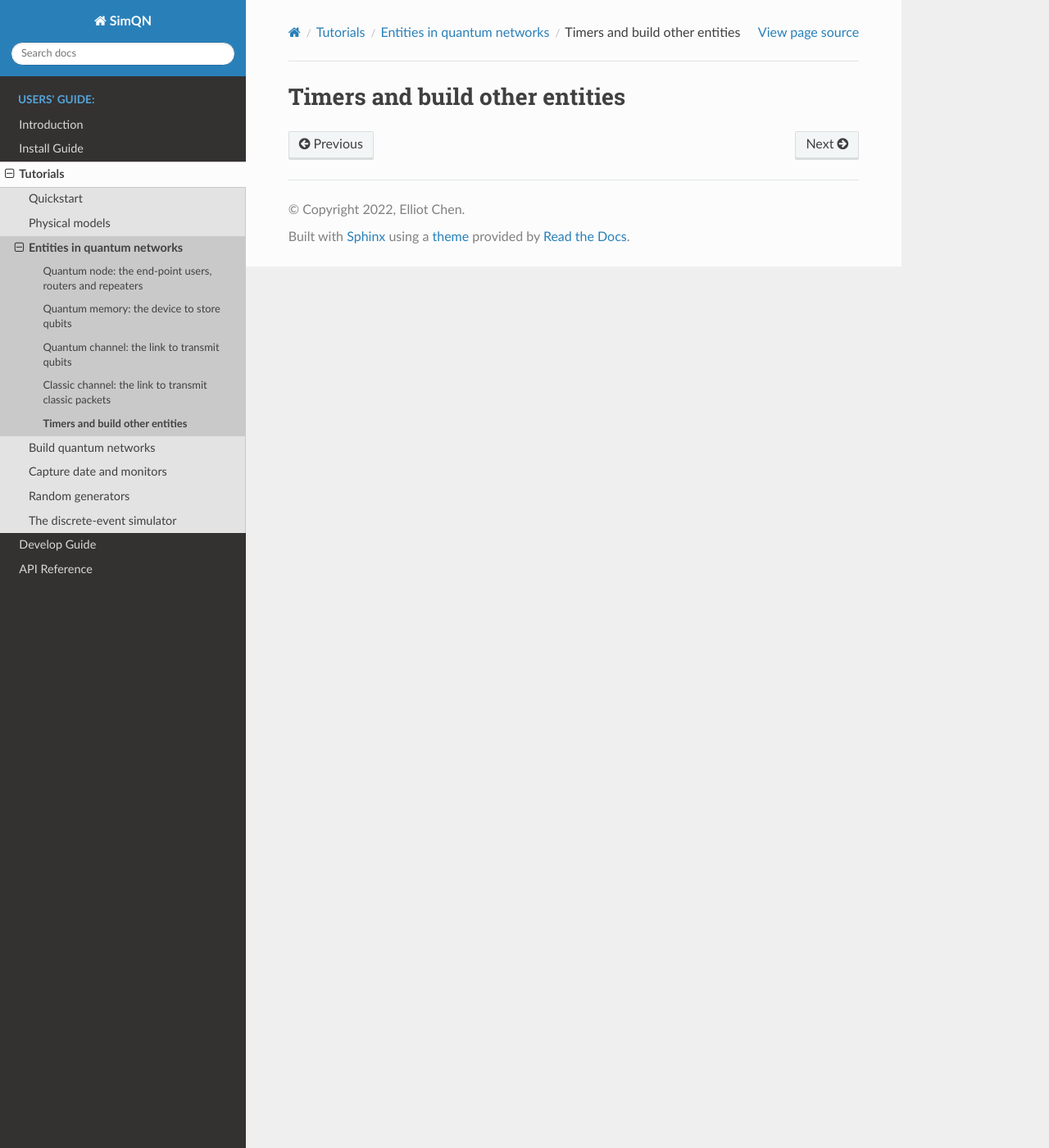
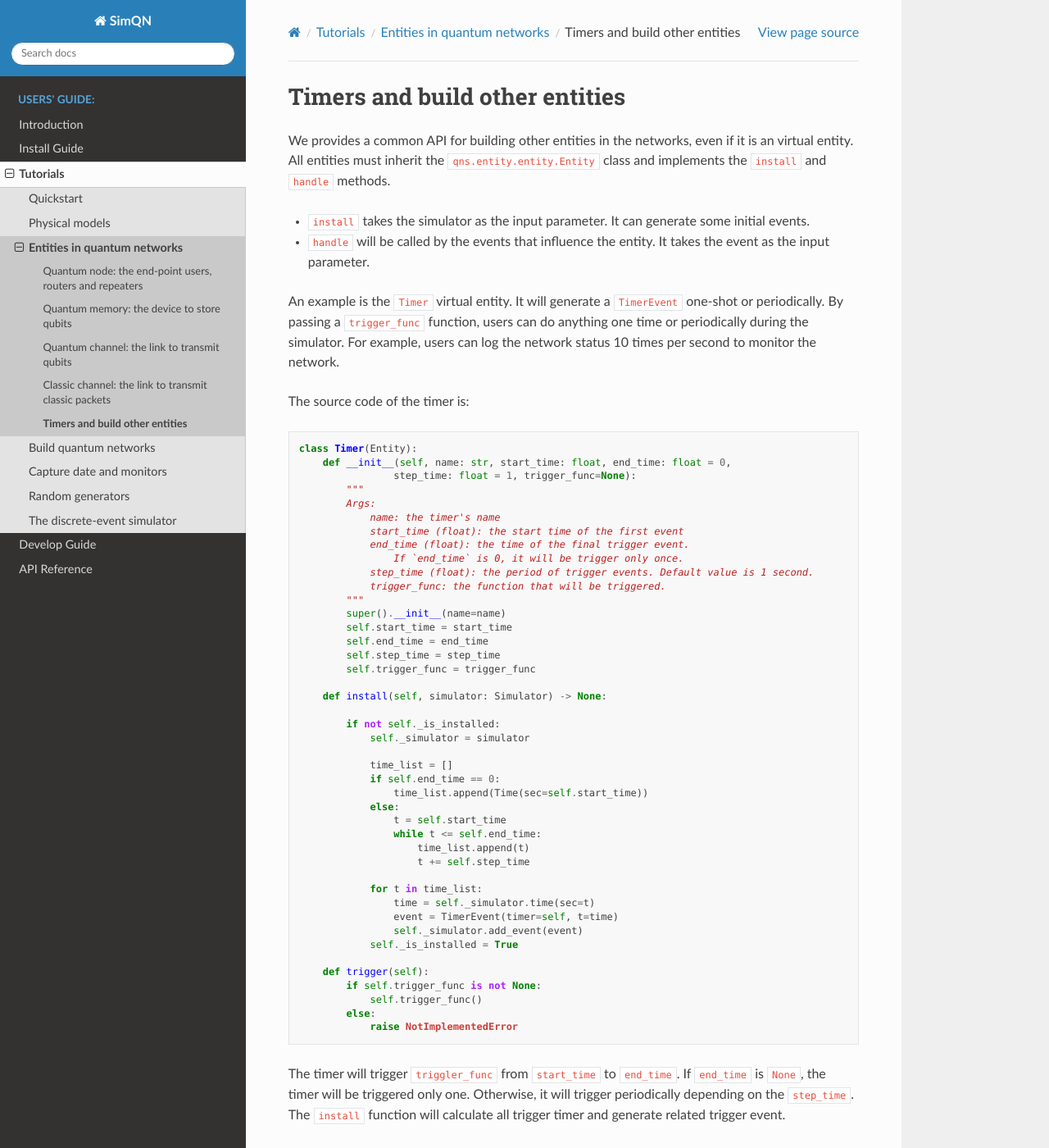
Before and after one commit to QNLab-USTC/SimQN, a Sphinx documentation site: the page built from docs/source/tutorials.entity.other.rst, in a window 1280 px wide and 1400 px high. Shown: the whole window at 82% size. Built offline with Sphinx 7.4.7 and the Read the Docs theme 2.0.0, drawn with Linux system fonts in a browser that asks for light colours; some of the changed text lies outside the part shown.

Commit message:
[docs] update entities module documentation

```diff
--- a/docs/source/tutorials.entity.other.rst
+++ b/docs/source/tutorials.entity.other.rst
@@ -1,2 +1,79 @@
 Timers and build other entities
 ====================================
+
+We provides a common API for building other entities in the networks, even if it is an virtual entity. All entities must inherit the ``qns.entity.entity.Entity`` class and implements the ``install`` and ``handle`` methods.
+
+- ``install`` takes the simulator as the input parameter. It can generate some initial events.
+- ``handle`` will be called by the events that influence the entity. It takes the event as the input parameter.
+
+An example is the ``Timer`` virtual entity. It will generate a ``TimerEvent`` one-shot or periodically. By passing a ``trigger_func`` function, users can do anything one time or periodically during the simulator. For example, users can log the network status 10 times per second to monitor the network.
+
+The source code of the timer is:
+
+.. code-block:: python
+
+    class Timer(Entity):
+        def __init__(self, name: str, start_time: float, end_time: float = 0,
+                    step_time: float = 1, trigger_func=None):
+            """
+            Args:
+                name: the timer's name
+                start_time (float): the start time of the first event
+                end_time (float): the time of the final trigger event.
+                    If `end_time` is 0, it will be trigger only once.
+                step_time (float): the period of trigger events. Default value is 1 second.
+                trigger_func: the function that will be triggered.
+            """
+            super().__init__(name=name)
+            self.start_time = start_time
+            self.end_time = end_time
+            self.step_time = step_time
+            self.trigger_func = trigger_func
+
+        def install(self, simulator: Simulator) -> None:
+
+            if not self._is_installed:
+                self._simulator = simulator
+
+                time_list = []
+                if self.end_time == 0:
+                    time_list.append(Time(sec=self.start_time))
+                else:
+                    t = self.start_time
+                    while t <= self.end_time:
+                        time_list.append(t)
+                        t += self.step_time
+
+                for t in time_list:
+                    time = self._simulator.time(sec=t)
+                    event = TimerEvent(timer=self, t=time)
+                    self._simulator.add_event(event)
+                self._is_installed = True
+
+        def trigger(self):
+            if self.trigger_func is not None:
+                self.trigger_func()
+            else:
+                raise NotImplementedError
+
+The timer will trigger ``triggler_func`` from ``start_time`` to ``end_time``. If ``end_time`` is ``None``, the timer will be triggered only one. Otherwise, it will trigger periodically depending on the ``step_time``. The ``install`` function will calculate all trigger timer and generate related trigger event.
+
+Here is an example of using ``Timer``:
+
+.. code-block:: python
+
+    from qns.simulator.simulator import Simulator
+    from qns.entity.timer.timer import Timer
+
+    s = Simulator(0, 10, 1000)
+
+    # the trigger function is print the simulation time
+    def trigger_func():
+        print(s.current_time)
+
+    # generate the timer and install it with the simulator
+    t1 = Timer("t1", 0, 10, 0.5, trigger_func)
+    t1.install(s)
+
+    # run the simulation
+    s.run()
```
Also changed, not shown: 7 other files.
